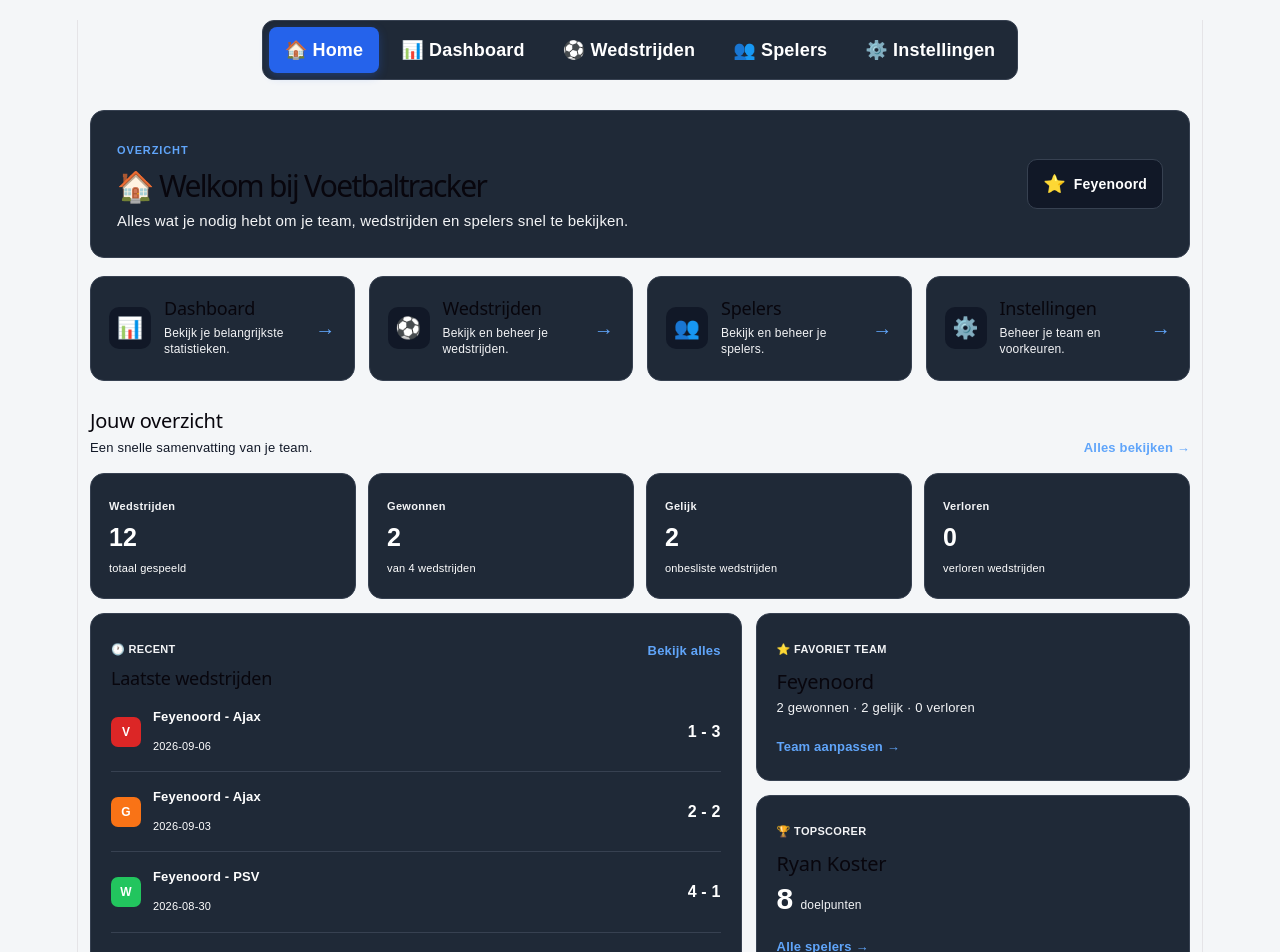
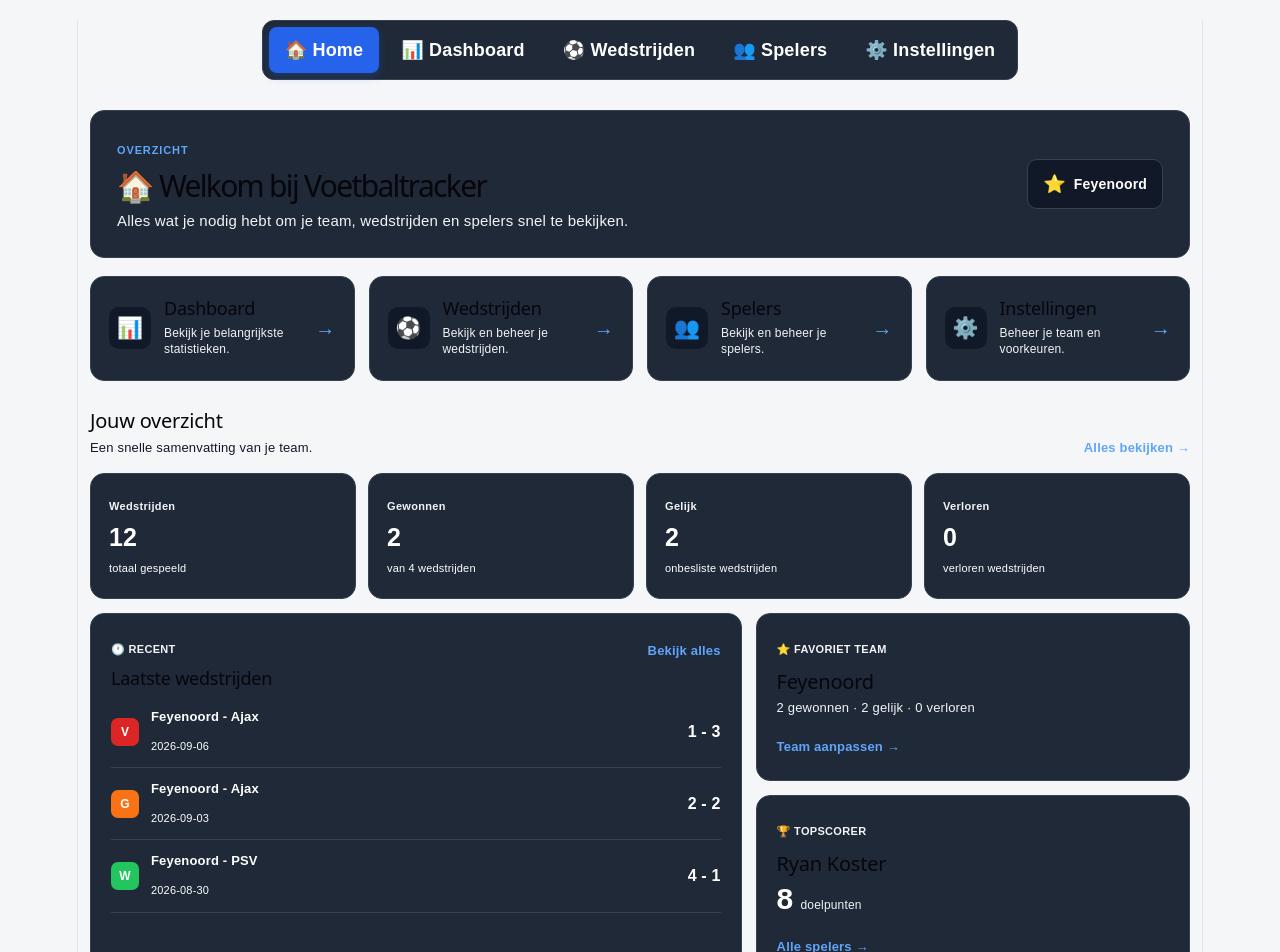
Before and after one commit to Ryan050409/simpel-design, a React (Vite) app: page / in a window 1280 px wide. Shown: the top 952 px of the page. Built offline with nearby package versions, Linux system fonts and the light colour scheme.

Commit message:
HomePage vijf wedstrijden compact houden

```diff
--- a/src/App.css
+++ b/src/App.css
@@ -438,13 +438,15 @@ nav a.active {
 .home-page-match-list {
   display: flex;
   flex-direction: column;
+  height: 215px;
+  overflow: hidden;
 }
 
 .home-page-match {
   display: flex;
   align-items: center;
   gap: 12px;
-  padding: 12px 0;
+  padding: 8px 0;
   border-top: 1px solid #374151;
 }
 
@@ -453,13 +455,17 @@ nav a.active {
   padding-top: 0;
 }
 
+.home-page-match-info span {
+  margin-top: 2px;
+}
+
 .home-page-result {
   display: flex;
   align-items: center;
   justify-content: center;
   flex-shrink: 0;
-  width: 30px;
-  height: 30px;
+  width: 28px;
+  height: 28px;
   border-radius: 7px;
   color: white;
   font-size: 12px;
```
